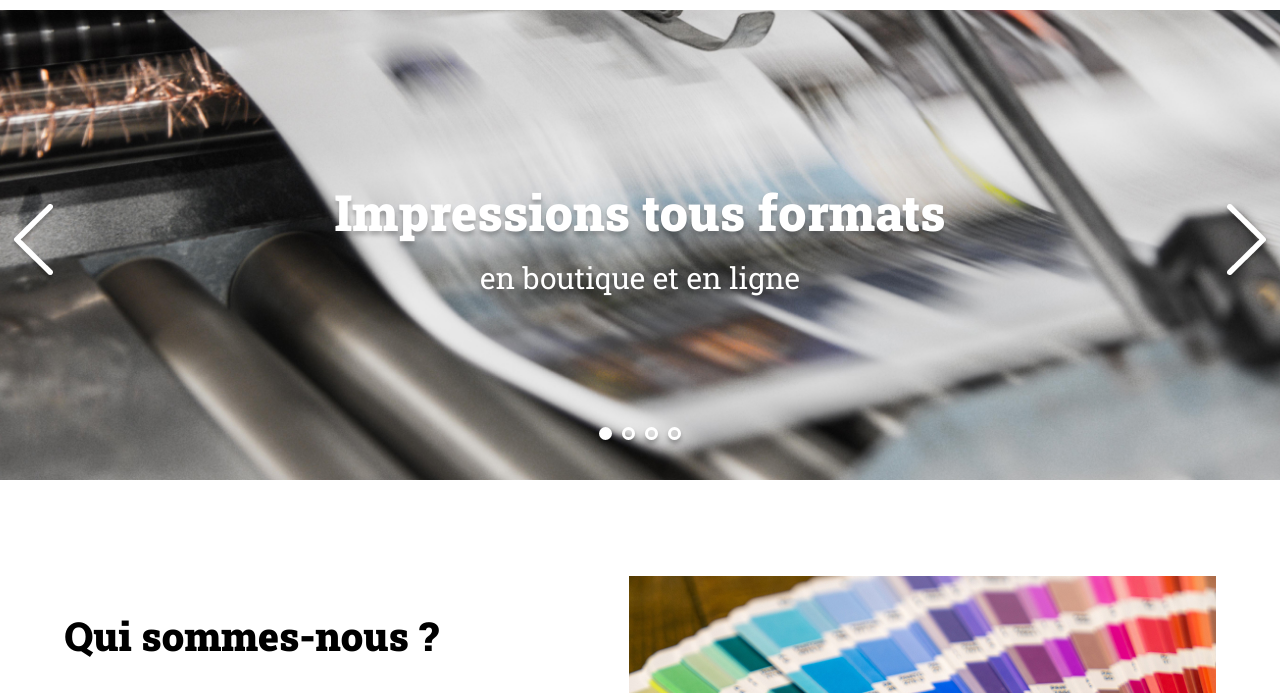
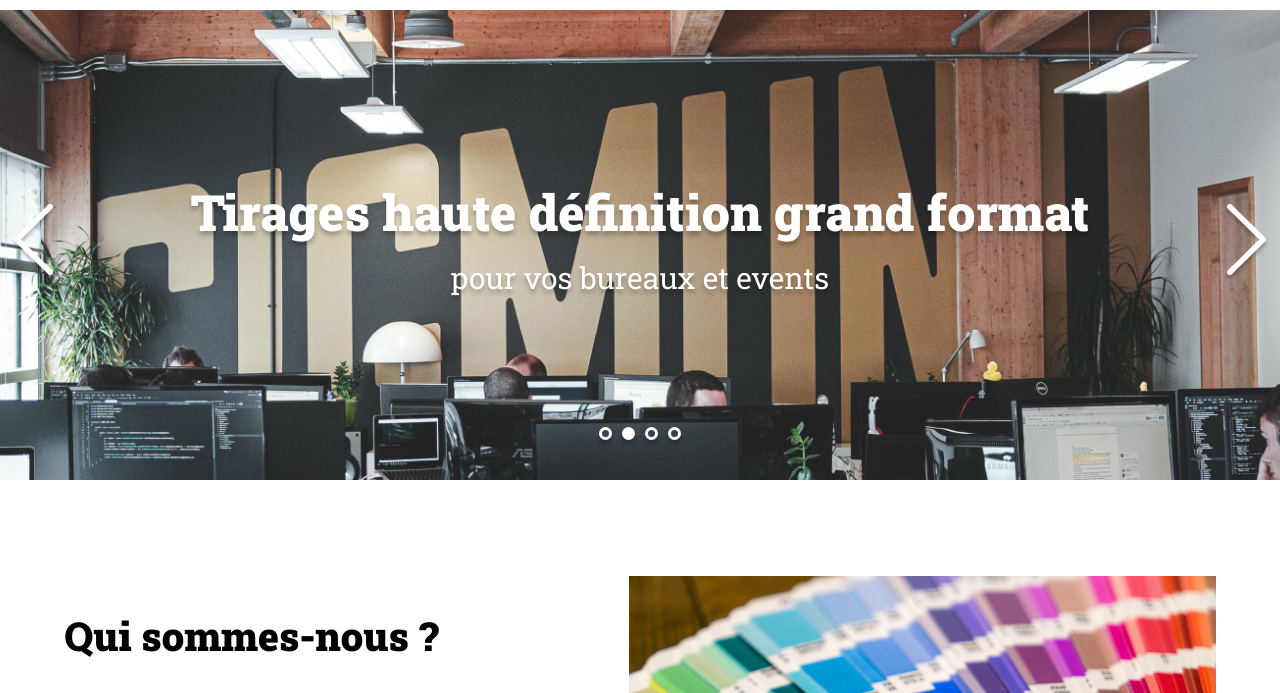
Before and after one commit to Zyo7/Print-it-JS, a plain HTML site: page index.html in a window 1280 px wide. Both pictures are taken after a click on the element 1246 px from the left and 336 px from the top of the page. Shown: the part 91-784 px from the top of the page. Drawn offline with Linux system fonts and the light colour scheme.

Commit message:
Commit de la quatrième étape du projet

```diff
--- a/assets/script.js
+++ b/assets/script.js
@@ -18,16 +18,8 @@ const slides = [
 ]
 
 let selectedSlide = 0 ;
-
-let arrowLeft = document.getElementById("arrow_left");
-arrowLeft.addEventListener("click", () => {
-	console.log("Vous avez cliqué sur la flèche gauche")
-});
-
-let arrowRight = document.getElementById("arrow_right");
-arrowRight.addEventListener("click", () => {
-	console.log("Vous avez cliqué sur la flèche droite")
-});
+let bannerText = document.getElementById("banner-txt");
+let bannerImage = document.getElementById("banner-img");
 
 let dots = document.querySelector(".dots");
 for (let count = 0; count < slides.length; count++) {
@@ -38,3 +30,21 @@ for (let count = 0; count < slides.length; count++) {
 
 let selectedDot = document.querySelectorAll(".dot");
 selectedDot[selectedSlide].classList.add("dot_selected");
+
+let arrowLeft = document.getElementById("arrow_left");
+arrowLeft.addEventListener("click", () => {
+	selectedDot[selectedSlide].classList.remove("dot_selected");
+	selectedSlide--;
+	bannerImage.src = "./assets/images/slideshow/" + slides[selectedSlide].image;
+	bannerText.innerHTML = slides[selectedSlide].tagLine;
+	selectedDot[selectedSlide].classList.add("dot_selected");
+});
+
+let arrowRight = document.getElementById("arrow_right");
+arrowRight.addEventListener("click", () => {
+	selectedDot[selectedSlide].classList.remove("dot_selected");
+	selectedSlide++;
+	bannerImage.src = "./assets/images/slideshow/" + slides[selectedSlide].image;
+	bannerText.innerHTML = slides[selectedSlide].tagLine;
+	selectedDot[selectedSlide].classList.add("dot_selected");
+});
--- a/index.html
+++ b/index.html
@@ -18,8 +18,8 @@
 </header>
 <main>
 	<div id="banner">
-		<img class="banner-img" src="./assets/images/slideshow/slide1.jpg" alt="Banner Print-it">
-		<p>Impressions tous formats <span>en boutique et en ligne</span></p>
+		<img id="banner-img" class="banner-img" src="./assets/images/slideshow/slide1.jpg" alt="Banner Print-it">
+		<p id="banner-txt">Impressions tous formats <span>en boutique et en ligne</span></p>
 		<div id="arrow_left" class="arrow arrow_left">
 			<img src="assets/images/arrow_left.png" alt="flèche gauche du carrousel">
 		</div>
```
